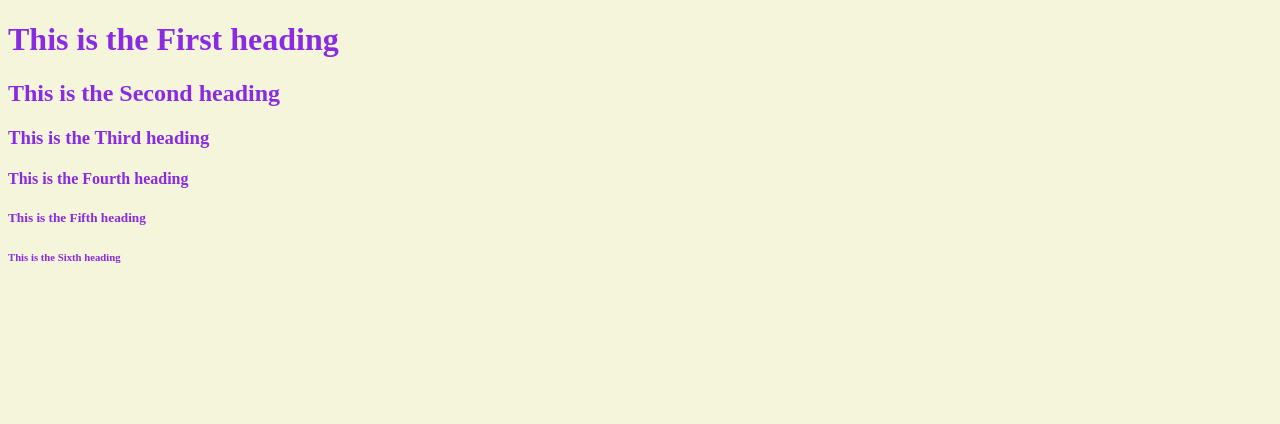
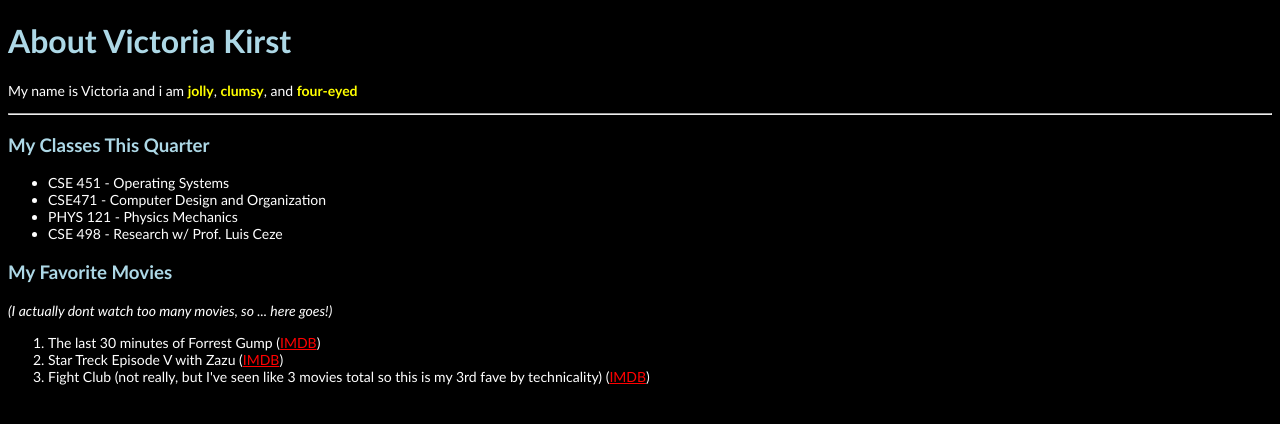
Before and after one commit to NardiZed/HTML-CSS, a plain HTML site: page index.html in a window 1280 px wide. Drawn offline with Linux system fonts and the light colour scheme.

Commit message:
Edited both the html and css file to create a new page about Victorua Kirst

```diff
--- a/index.html
+++ b/index.html
@@ -6,11 +6,22 @@
         <link rel="stylesheet" href="style.css">
     </head>
     <body>
-        <h1 class="heading">This is the First heading</h1>
-        <h2 class="heading">This is the Second heading</h2>
-        <h3 class="heading">This is the Third heading</h3>
-        <h4 class="heading">This is the Fourth heading</h4>
-        <h5 class="heading">This is the Fifth heading</h5>
-        <h6 class="heading">This is the Sixth heading</h6>
+        <h1 >About Victoria Kirst</h1>
+        <p >My name is Victoria and i am <strong>jolly</strong>, <strong>clumsy</strong>, and <strong>four-eyed</strong></p>
+        <hr>
+        <h3>My Classes This Quarter </h3>
+        <ul>
+            <li>CSE 451 - Operating Systems</li>
+            <li>CSE471 - Computer Design and Organization</li>
+            <li>PHYS 121 - Physics Mechanics</li>
+            <li>CSE 498 - Research w/ Prof. Luis Ceze</li>
+        </ul>
+        <h3>My Favorite Movies</h3>
+        <em>(I actually dont watch too many movies, so ... here goes!)</em>
+        <ol>
+            <li>The last 30 minutes of Forrest Gump (<a href="https://www.imdb.com/title/tt0109830/">IMDB</a>)</li>
+            <li>Star Treck Episode V with Zazu (<a href="https://www.imdb.com/title/tt0109830/">IMDB</a>)</li>
+            <li>Fight Club (not really, but I've seen like 3 movies total so this is my 3rd fave by technicality) (<a href="https://www.imdb.com/title/tt0109830/">IMDB</a>)</li>
+        </ol>
     </body>
 </html>
--- a/style.css
+++ b/style.css
@@ -1,6 +1,40 @@
 body{
-    background-color: beige;
+    background-color: black;
 }
-.heading{
-    color: blueviolet;
+h1{
+    color: lightblue;
+    font-family:'Trebuchet MS', 'Lucida Sans Unicode', 'Lucida Grande', 'Lucida Sans', Arial, sans-serif;
 }
+p{
+    color: white;
+    font-family:'Trebuchet MS', 'Lucida Sans Unicode', 'Lucida Grande', 'Lucida Sans', Arial, sans-serif;
+    font-size: 14px;
+}
+strong{
+    color: yellow;
+}
+
+h3{
+    color: lightblue;
+    font-family:'Trebuchet MS', 'Lucida Sans Unicode', 'Lucida Grande', 'Lucida Sans', Arial, sans-serif;
+}
+em{
+    color: white;
+    font-family:'Trebuchet MS', 'Lucida Sans Unicode', 'Lucida Grande', 'Lucida Sans', Arial, sans-serif;
+    font-size: 14px;
+}
+ul{
+    color: white;
+    font-family:'Trebuchet MS', 'Lucida Sans Unicode', 'Lucida Grande', 'Lucida Sans', Arial, sans-serif;
+    font-size: 14px;
+}
+ol{
+    color: white;
+    font-family:'Trebuchet MS', 'Lucida Sans Unicode', 'Lucida Grande', 'Lucida Sans', Arial, sans-serif;
+    font-size: 14px;
+}
+
+a{
+    color: red;
+    font-size: 14px;
+}
```
